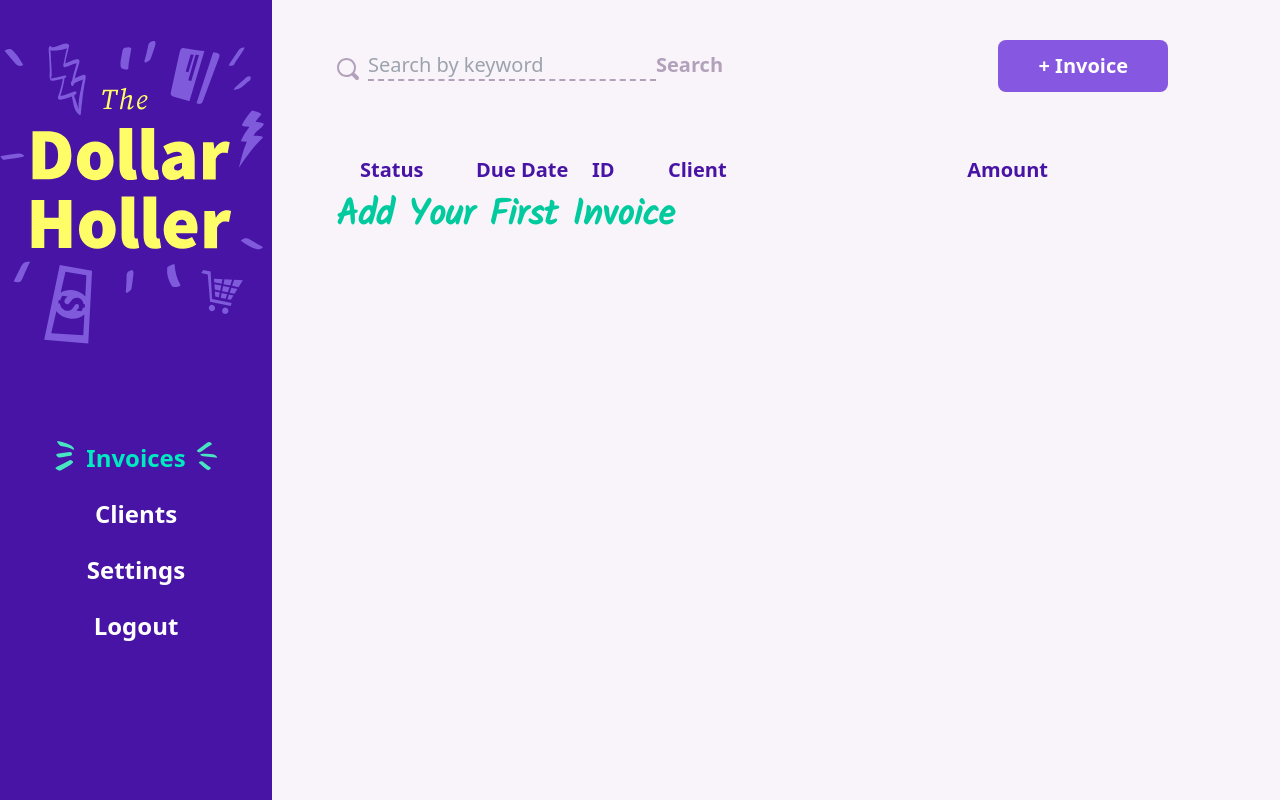
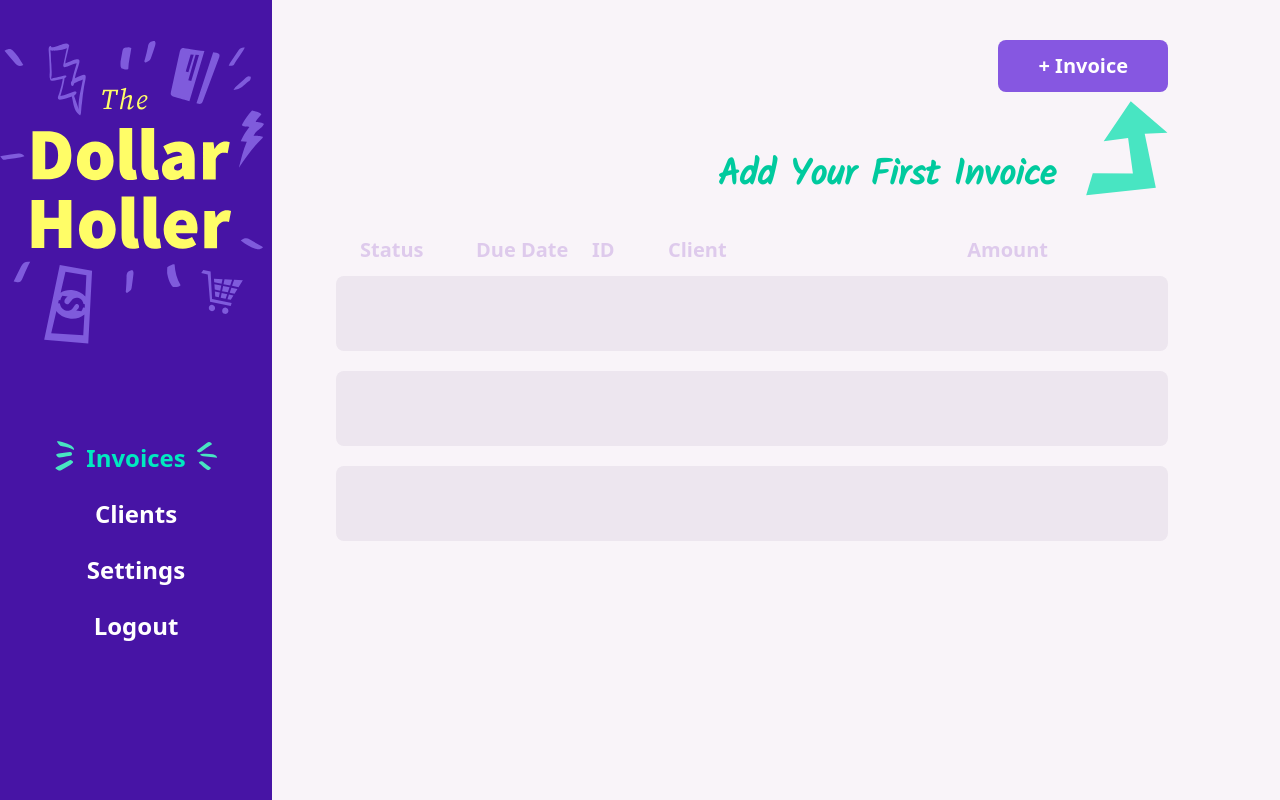
Before and after one commit to aschnitkey/dollarHoller, a SvelteKit app: page /invoices in a window 1280 px wide. Built offline with nearby package versions, Linux system fonts and the light colour scheme.

Commit message:
lesson 21 - invoice page states

```diff
--- /dev/null
+++ b/src/lib/components/BlankRow.svelte
@@ -0,0 +1 @@
+<div class="block h-[75px] w-full rounded-lg bg-prim mb-5" />
--- a/src/routes/(dashboard)/invoices/+page.svelte
+++ b/src/routes/(dashboard)/invoices/+page.svelte
@@ -6,6 +6,7 @@
 	import InvoiceRow from './InvoiceRow.svelte';
 	import { totalAmount, numToCurrency } from '$lib/utils/moneyHelpers';
 	import BlankState from './BlankState.svelte';
+	import InvoiceRowHeader from './InvoiceRowHeader.svelte';
 
 	onMount(() => {
 		loadInvoices();
@@ -20,7 +21,11 @@
 	class="flex flex-col-reverse items-start justify-between mb-7 lg:mb-16 lg:flex-row lg:items-center md:gap-y-4 gap-y-6"
 >
 	<!-- Search field -->
-	<Search />
+	{#if $invoices.length > 0}
+		<Search />
+	{:else}
+		<div />
+	{/if}
 
 	<!-- New Invoice Button -->
 	<div>
@@ -34,21 +39,13 @@
 <!-- list of invoices -->
 <div>
 	<!-- header -->
-	<div class="hidden lg:grid text-daisyBush invoice-table table-header">
-		<h3>Status</h3>
-		<h3>Due Date</h3>
-		<h3>ID</h3>
-		<h3>Client</h3>
-		<h3 class="text-right">Amount</h3>
-		<div />
-		<div />
-	</div>
 
 	{#if $invoices === null}
 		Loading...
 	{:else if $invoices.length <= 0}
 		<BlankState />
 	{:else}
+		<InvoiceRowHeader className={'text-daisyBush'} />
 		<div class="flex flex-col-reverse">
 			{#each $invoices as invoice}
 				<InvoiceRow {invoice} />
@@ -57,9 +54,3 @@
 		<CircledAmount label={'Total'} amount={numToCurrency(totalAmount($invoices))} />
 	{/if}
 </div>
-
-<style lang="postcss">
-	.table-header {
-		@apply text-xl font-black leading-snug;
-	}
-</style>
--- a/src/routes/(dashboard)/invoices/BlankState.svelte
+++ b/src/routes/(dashboard)/invoices/BlankState.svelte
@@ -1,6 +1,22 @@
+<script lang="ts">
+	import BlankRow from '$lib/components/BlankRow.svelte';
+	import InvoiceRowHeader from './InvoiceRowHeader.svelte';
+</script>
+
 <div>
-	<h2 class="text-4xl font-bold font-handwriting text-caribbeanGreen">Add Your First Invoice</h2>
+	<div class="-mt-8 md:-mt-6 lg:-mt-14">
+		<h2
+			class="pl-24 mb-10 text-2xl font-bold text-left bg-left bg-no-repeat md:text-4xl md:text-right md:bg-right font-handwriting text-caribbeanGreen bg-arrowLeftUp md:bg-arrowRightUp pt-14 md:pl-0 md:pr-28"
+		>
+			Add Your First Invoice
+		</h2>
+	</div>
+
 	<!-- invoice header -->
+	<InvoiceRowHeader className={'text-fog'} />
 
 	<!-- blank rows -->
+	<BlankRow />
+	<BlankRow />
+	<BlankRow />
 </div>
--- /dev/null
+++ b/src/routes/(dashboard)/invoices/InvoiceRowHeader.svelte
@@ -0,0 +1,19 @@
+<script lang="ts">
+	export let className = '';
+</script>
+
+<div class={`hidden lg:grid invoice-table table-header ${className}`}>
+	<h3>Status</h3>
+	<h3>Due Date</h3>
+	<h3>ID</h3>
+	<h3>Client</h3>
+	<h3 class="text-right">Amount</h3>
+	<div />
+	<div />
+</div>
+
+<style lang="postcss">
+	.table-header {
+		@apply text-xl font-black leading-snug;
+	}
+</style>
--- a/tailwind.config.js
+++ b/tailwind.config.js
@@ -9,6 +9,8 @@ export default {
 		},
 		extend: {
 			backgroundImage: {
+				arrowLeftUp: "url('/images/arrow-left-up.svg')",
+				arrowRightUp: "url('/images/arrow-right-up.svg')",
 				circle: "url('/images/circle.svg')"
 			},
 			boxShadow: {
@@ -31,7 +33,8 @@ export default {
 				silver: '#c0c0c0',
 				gallery: '#efeaf2',
 				caribbeanGreen: '#00ca9e',
-				fog: '#decaec'
+				fog: '#decaec',
+				prim: '#ede6ef'
 			},
 			gridTemplateColumns: {
 				invoiceTable: '100px 100px 60px 1fr 116px 32px 32px',
```
Also changed, not shown: static/images/arrow-left-up.svg (added), static/images/arrow-right-up.svg (added).
